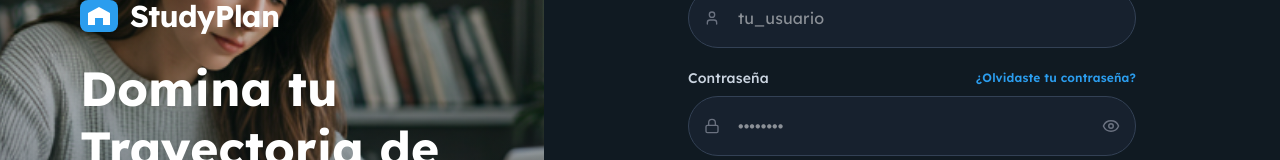
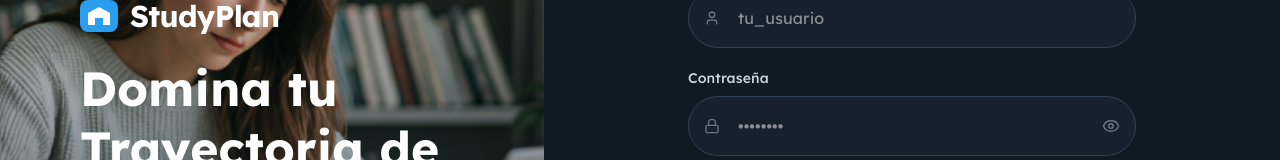
Before and after one commit to Integrative-Project-1/sp_frontend, a React (Vite) app: page /login in a window 1280 px wide. Shown: the part 326-486 px from the top of the page. Built offline with nearby package versions, Linux system fonts and the light colour scheme; no server answers.

Commit message:
hotfix: remove forgot password button from login page

```diff
--- a/src/pages/LoginPage.jsx
+++ b/src/pages/LoginPage.jsx
@@ -174,13 +174,6 @@ const LoginPage = () => {
                 >
                   Contraseña
                 </label>
-                <button
-                  type="button"
-                  className="text-[#2b9dee]"
-                  style={{ fontWeight: 600, fontSize: '12px', lineHeight: '16px' }}
-                >
-                  ¿Olvidaste tu contraseña?
-                </button>
               </div>
               <div className="relative">
                 <div className="absolute left-4 top-1/2 -translate-y-1/2 pointer-events-none">
```
